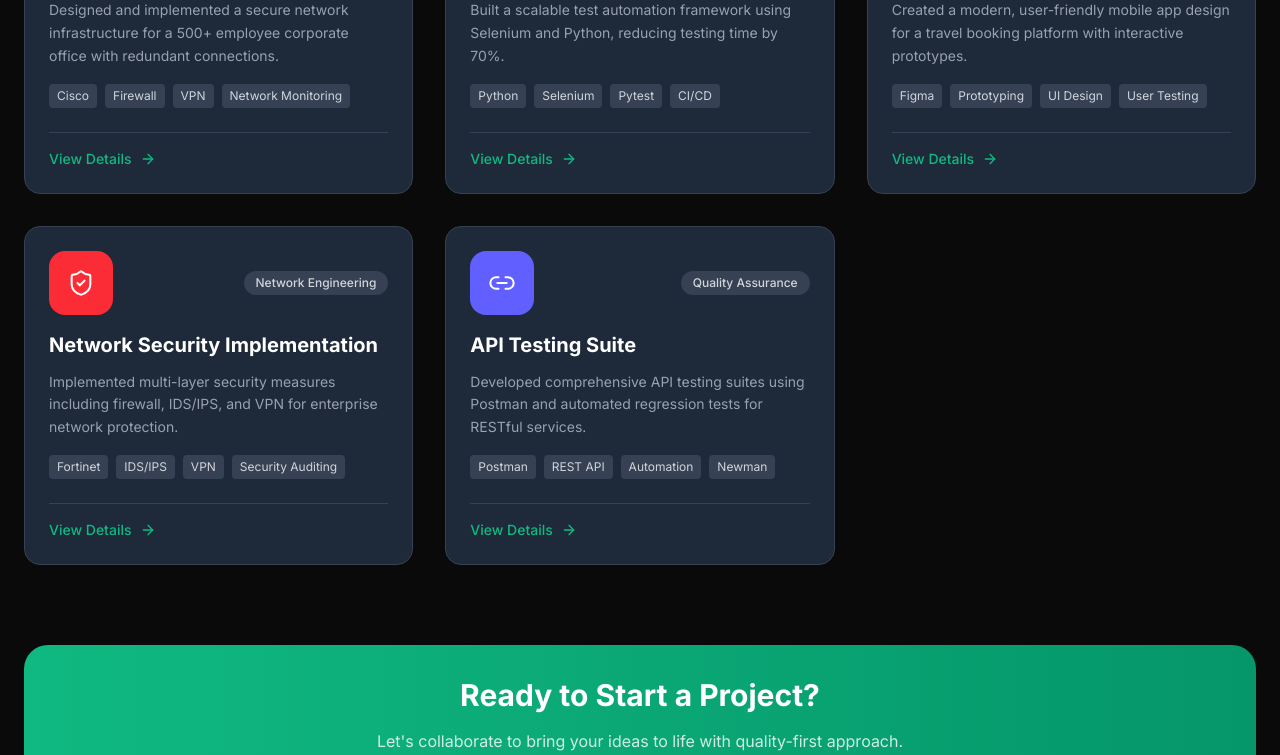
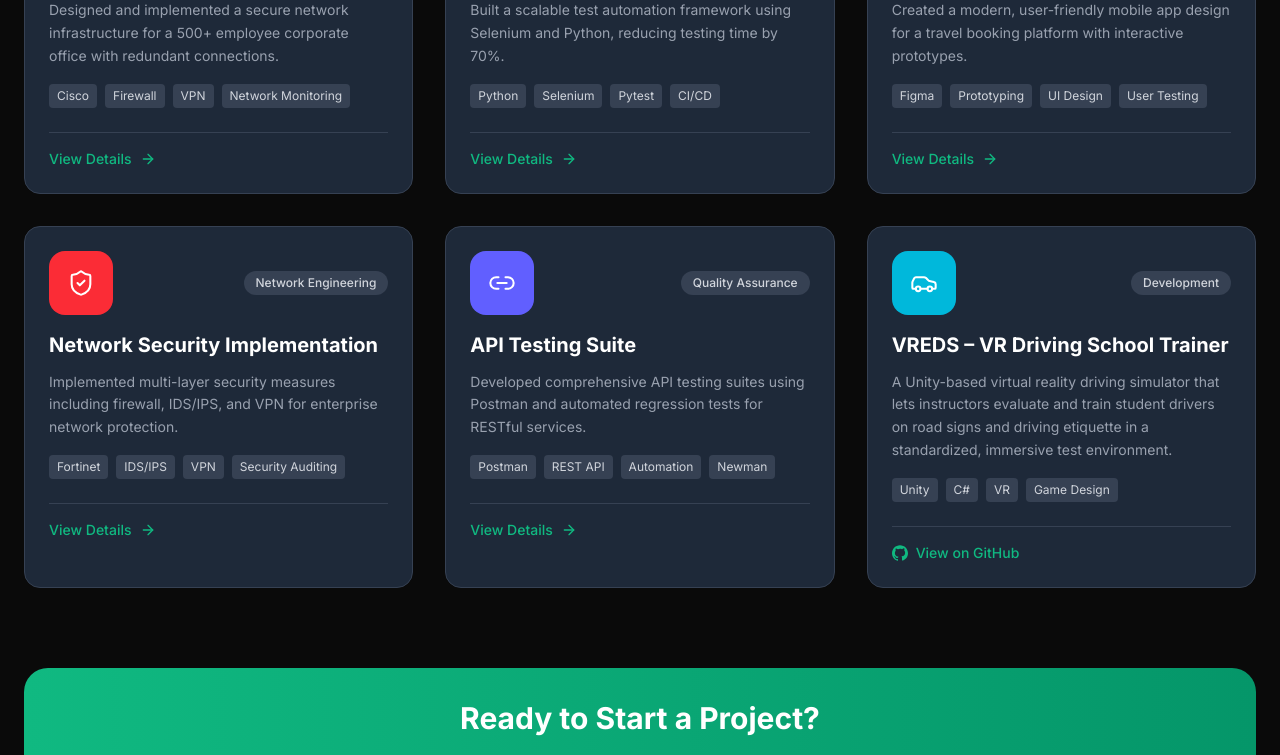
Before and after one commit to Cheesauce/denne, a Next.js app: page /projects in a window 1280 px wide. Shown: the part 925-1680 px from the top of the page. Built offline with nearby package versions, Linux system fonts and the light colour scheme.

Commit message:
- corrections

```diff
--- a/app/projects/ProjectsList.tsx
+++ b/app/projects/ProjectsList.tsx
@@ -2,7 +2,15 @@
 
 import Link from 'next/link';
 import { useState } from 'react';
-import { ShoppingCart, Landmark, HeartPulse, Globe, Bot, Plane, ShieldCheck, Link2, ArrowRight } from 'lucide-react';
+import { ShoppingCart, Landmark, HeartPulse, Globe, Bot, Plane, ShieldCheck, Link2, ArrowRight, Car } from 'lucide-react';
+
+function GitHubIcon(props: { className?: string }) {
+  return (
+    <svg className={props.className} fill="currentColor" viewBox="0 0 24 24">
+      <path d="M12 .297c-6.63 0-12 5.373-12 12 0 5.303 3.438 9.8 8.205 11.385.6.113.82-.258.82-.577 0-.285-.01-1.04-.015-2.04-3.338.724-4.042-1.61-4.042-1.61-.546-1.387-1.333-1.756-1.333-1.756-1.089-.745.084-.729.084-.729 1.205.084 1.84 1.237 1.84 1.237 1.07 1.834 2.807 1.304 3.492.997.107-.775.418-1.305.762-1.605-2.665-.305-5.467-1.334-5.467-5.931 0-1.31.469-2.381 1.236-3.221-.124-.303-.535-1.524.117-3.176 0 0 1.008-.322 3.301 1.23A11.5 11.5 0 0112 5.803c1.02.005 2.047.138 3.006.404 2.291-1.552 3.297-1.23 3.297-1.23.653 1.653.242 2.874.118 3.176.77.84 1.235 1.911 1.235 3.221 0 4.609-2.807 5.624-5.479 5.921.43.372.823 1.102.823 2.222 0 1.604-.014 2.896-.014 3.286 0 .321.216.696.825.577C20.565 22.092 24 17.592 24 12.297c0-6.627-5.373-12-12-12"/>
+    </svg>
+  );
+}
 
 const projects = [
   {
@@ -77,9 +85,19 @@ const projects = [
     icon: Link2,
     color: 'bg-indigo-500',
   },
+  {
+    id: 9,
+    title: 'VREDS – VR Driving School Trainer',
+    category: 'Development',
+    description: 'A Unity-based virtual reality driving simulator that lets instructors evaluate and train student drivers on road signs and driving etiquette in a standardized, immersive test environment.',
+    technologies: ['Unity', 'C#', 'VR', 'Game Design'],
+    icon: Car,
+    color: 'bg-cyan-500',
+    url: 'https://github.com/josux/vreds',
+  },
 ];
 
-const categories = ['All', 'Quality Assurance', 'UI/UX Design', 'Network Engineering'];
+const categories = ['All', 'Quality Assurance', 'UI/UX Design', 'Network Engineering', 'Development'];
 
 export default function ProjectsList() {
   const [activeCategory, setActiveCategory] = useState('All');
@@ -141,10 +159,22 @@ export default function ProjectsList() {
             </div>
 
             <div className="mt-6 pt-4 border-t border-gray-100 dark:border-gray-700">
-              <span className="text-[#10b981] text-sm font-medium flex items-center gap-2 group-hover:gap-3 transition-all">
-                View Details
-                <ArrowRight className="w-4 h-4" strokeWidth={2} />
-              </span>
+              {project.url ? (
+                <a
+                  href={project.url}
+                  target="_blank"
+                  rel="noopener noreferrer"
+                  className="text-[#10b981] text-sm font-medium flex items-center gap-2 hover:gap-3 transition-all w-fit"
+                >
+                  <GitHubIcon className="w-4 h-4" />
+                  View on GitHub
+                </a>
+              ) : (
+                <span className="text-[#10b981] text-sm font-medium flex items-center gap-2 group-hover:gap-3 transition-all">
+                  View Details
+                  <ArrowRight className="w-4 h-4" strokeWidth={2} />
+                </span>
+              )}
             </div>
           </div>
         ))}
```
